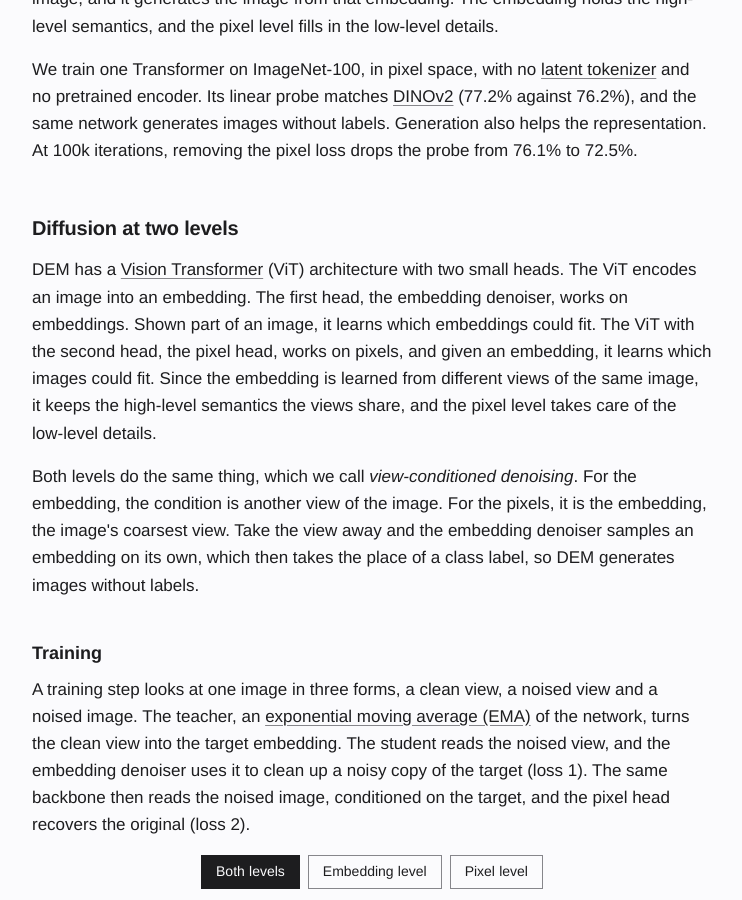
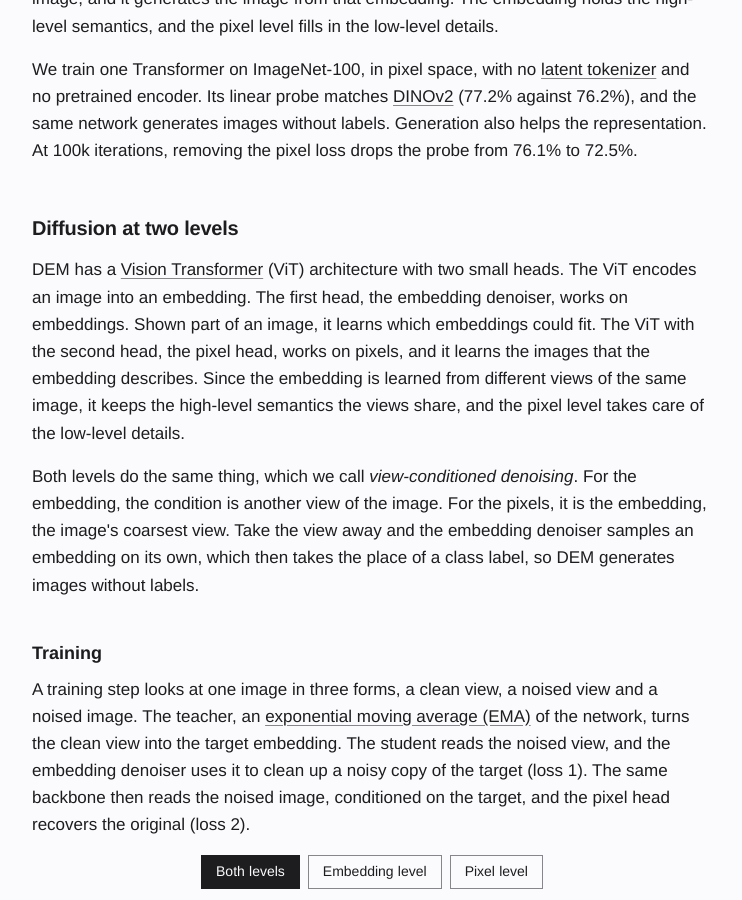
Before and after one commit to rabiulcste/rabiulcste.github.io, a Jekyll site: the page built from dem-denoising-embeddings/index.html, in a window 1280 px wide and 900 px high, scrolled down 1513 px. Shown: the whole window, without its empty margins (268-1010 px from the left). Built offline with Jekyll 4.4.1, drawn with Linux system fonts in a browser that asks for light colours.

Commit message:
DEM page: pixel head wording

```diff
--- a/dem-denoising-embeddings/index.html
+++ b/dem-denoising-embeddings/index.html
@@ -256,7 +256,7 @@ bibtex: |
 
 <section id="method">
     <h2>Diffusion at two levels</h2>
-    <p>DEM has a <a href="https://arxiv.org/abs/2010.11929">Vision Transformer</a> (ViT) architecture with two small heads. The ViT encodes an image into an embedding. The first head, the embedding denoiser, works on embeddings. Shown part of an image, it learns which embeddings could fit. The ViT with the second head, the pixel head, works on pixels, and given an embedding, it learns which images could fit. Since the embedding is learned from different views of the same image, it keeps the high-level semantics the views share, and the pixel level takes care of the low-level details.</p>
+    <p>DEM has a <a href="https://arxiv.org/abs/2010.11929">Vision Transformer</a> (ViT) architecture with two small heads. The ViT encodes an image into an embedding. The first head, the embedding denoiser, works on embeddings. Shown part of an image, it learns which embeddings could fit. The ViT with the second head, the pixel head, works on pixels, and it learns the images that the embedding describes. Since the embedding is learned from different views of the same image, it keeps the high-level semantics the views share, and the pixel level takes care of the low-level details.</p>
     <p>Both levels do the same thing, which we call <em>view-conditioned denoising</em>. For the embedding, the condition is another view of the image. For the pixels, it is the embedding, the image's coarsest view. Take the view away and the embedding denoiser samples an embedding on its own, which then takes the place of a class label, so DEM generates images without labels.</p>
     <h3>Training</h3>
     <p>A training step looks at one image in three forms, a clean view, a noised view and a noised image. The teacher, an <a href="https://arxiv.org/abs/2104.14294">exponential moving average (EMA)</a> of the network, turns the clean view into the target embedding. The student reads the noised view, and the embedding denoiser uses it to clean up a noisy copy of the target (loss 1). The same backbone then reads the noised image, conditioned on the target, and the pixel head recovers the original (loss 2).</p>
```
